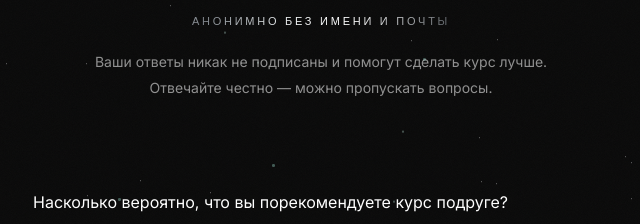
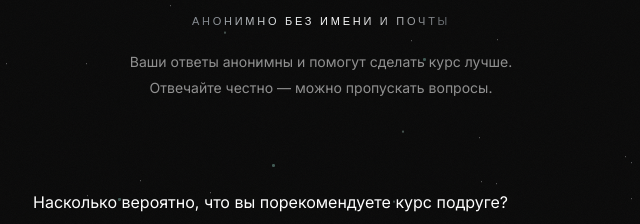
Before and after one commit to silverwind33/silverwind-site, a website: page otzyv-kursa.html in a window 1280 px wide. Shown: the part 147-371 px from the top of the page, 319-959 px from the left. Drawn offline with nearby package versions, Linux system fonts and the light colour scheme; a web font is replaced by a local one.

Commit message:
Survey: wording tweak — anonymous instead of unsigned

```diff
--- a/otzyv-kursa.html
+++ b/otzyv-kursa.html
@@ -114,7 +114,7 @@
             </h1>
             <p class="enter e1 metal-text text-[11px] tracking-[0.25em] uppercase mb-5 text-center" style="font-family:'Unbounded',sans-serif;">Анонимно без имени и почты</p>
             <p class="enter e3 text-center text-[14px] leading-[1.8] mb-14" style="color:rgba(255,255,255,0.55);">
-                Ваши ответы никак не подписаны и помогут сделать курс лучше.<br>Отвечайте честно — можно пропускать вопросы.
+                Ваши ответы анонимны и помогут сделать курс лучше.<br>Отвечайте честно — можно пропускать вопросы.
             </p>
 
             <form id="surveyForm" class="enter e3 flex flex-col">
```
